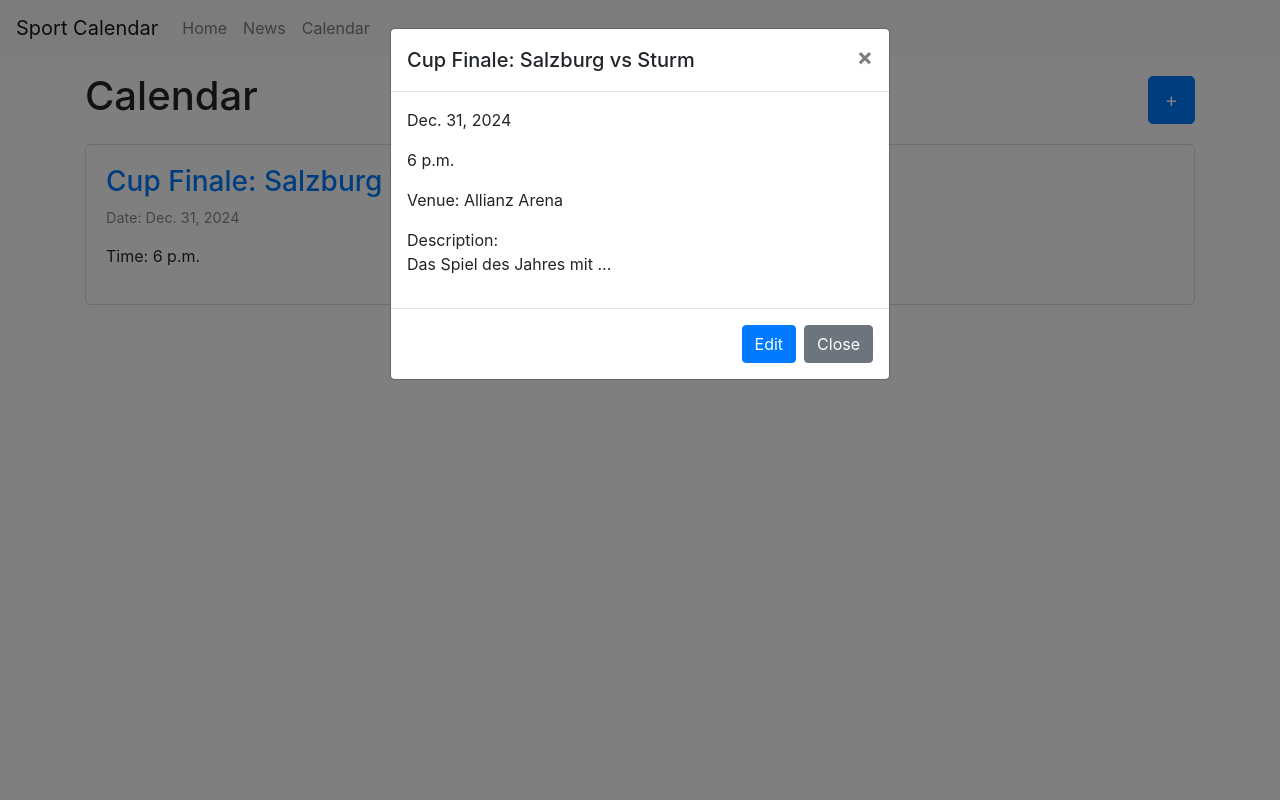
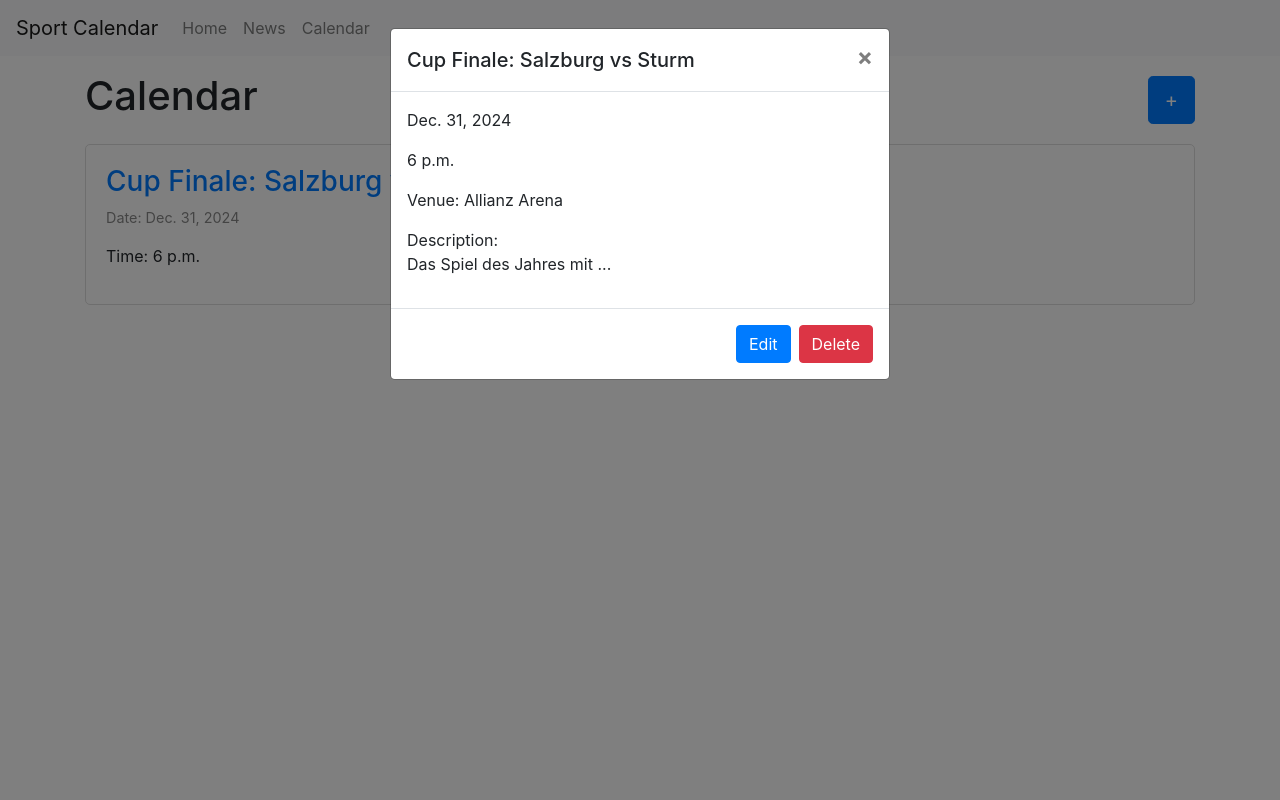
Before and after one commit to SuQuoc/sport_events_calendar, a Django app: page /events/ in a window 1280 px wide, after a click that opens the changed part. Run offline with Django 5.2, Linux system fonts and the light colour scheme; data comes from the database, SQL or seed files in the repository; some libraries are stand-ins or nearby versions.

Commit message:
feat: user can delete an event from the events page

```diff
--- a/sport_calendar/events/templates/events.html
+++ b/sport_calendar/events/templates/events.html
@@ -64,8 +64,8 @@
                             </p>
                         </div>
                         <div class="modal-footer">
-                            <a href="{% url 'edit_event' event.id%}" class="btn btn-primary">Edit</a>
-                            <button type="button" class="btn btn-secondary" data-dismiss="modal">Close</button>
+                            <a href="{% url 'edit_event' event.id %}" class="btn btn-primary">Edit</a>
+                            <a href="{% url 'delete_event' event.id %}" class="btn btn-danger">Delete</a>
                         </div>
                     </div>
                 </div>
--- a/sport_calendar/events/urls.py
+++ b/sport_calendar/events/urls.py
@@ -6,4 +6,5 @@ urlpatterns = [
     path('', views.events, name='events'),
     path('add', views.add_event, name='add_event'),
     path('edit/<int:event_id>', views.edit_event, name='edit_event'),
+    path('delete/<int:event_id>', views.delete_event, name='delete_event'),
 ]
--- a/sport_calendar/events/views.py
+++ b/sport_calendar/events/views.py
@@ -33,3 +33,8 @@ def edit_event(request, event_id):
         form = EventForm(instance=event)
 
     return render(request, 'add_event.html', {'form': form, 'event': event})
+
+def delete_event(request, event_id):
+    event = get_object_or_404(Event, id=event_id)
+    event.delete()
+    return redirect('events')
```
